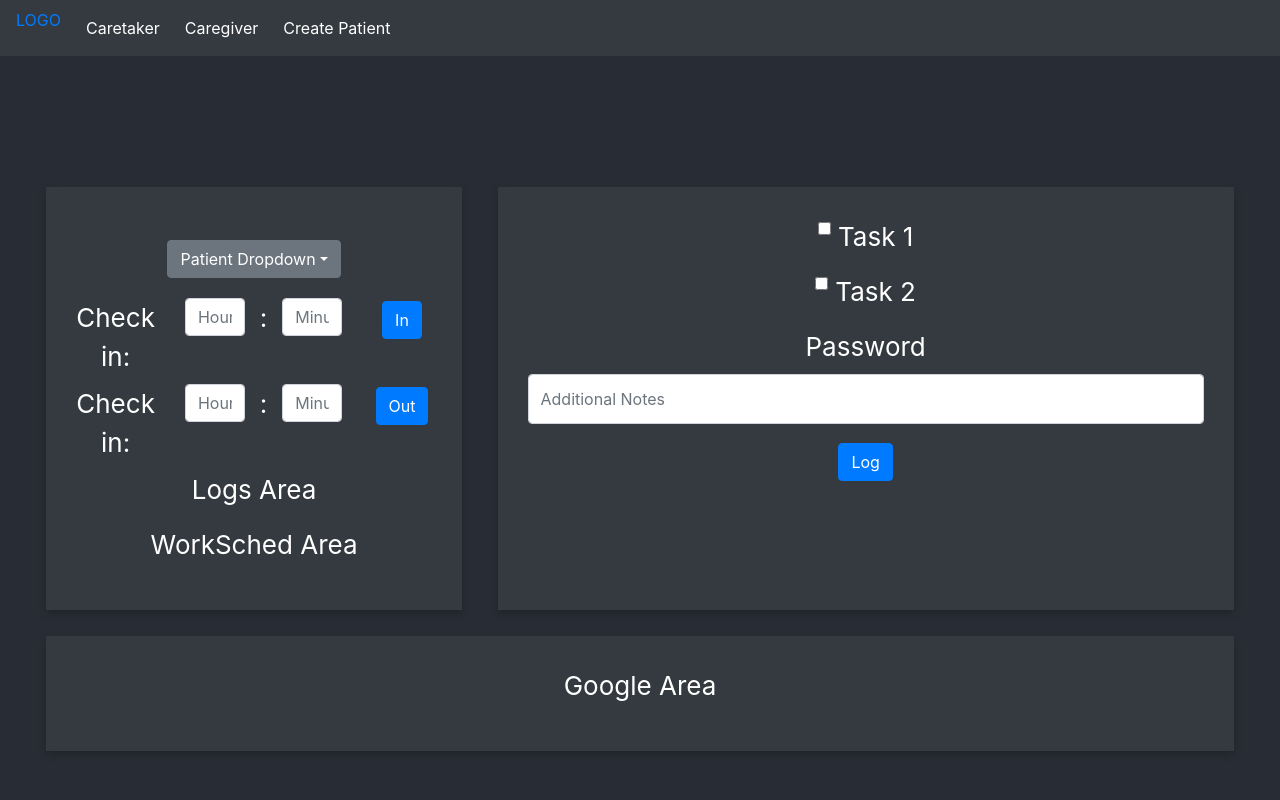
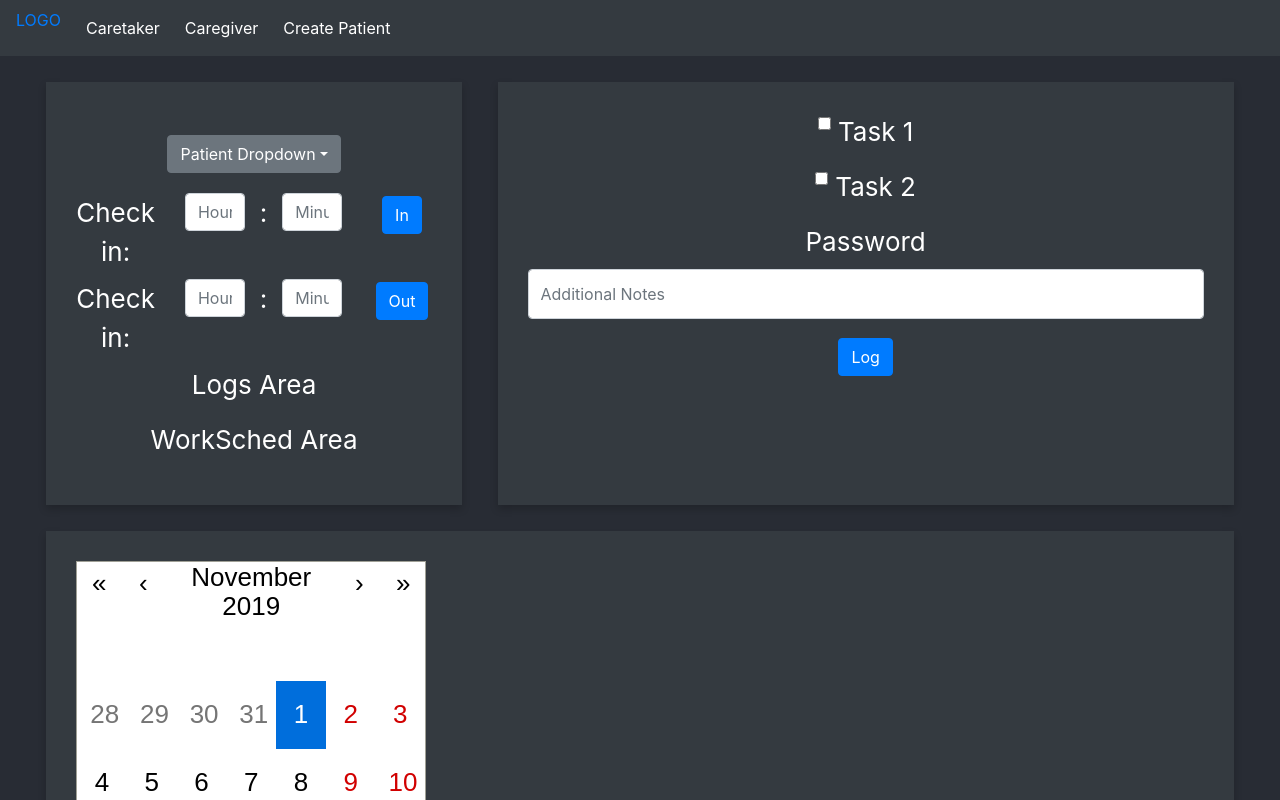
Before and after one commit to rennemannd/MERN-Heroku-Template, a React (Create React App) app in the folder client/: page /Caregiver in a window 1280 px wide. Shown: the top 800 px of the page. Built offline with nearby package versions, Linux system fonts and the light colour scheme.

Commit message:
added calendar

```diff
--- /dev/null
+++ b/client/src/components/AppCalendar.js
@@ -0,0 +1,23 @@
+import React, { Component } from 'react';
+import Calendar from 'react-calendar';
+
+class AppCalendar extends Component {
+  state = {
+    date: new Date(),
+  }
+
+  onChange = date => this.setState({ date })
+
+  render() {
+    return (
+      <div>
+        <Calendar
+          onChange={this.onChange}
+          value={this.state.date}
+        />
+      </div>
+    );
+  }
+}
+
+export default AppCalendar;
--- a/client/src/components/GoogleArea.js
+++ /dev/null
@@ -1,13 +0,0 @@
-import React from 'react';
-
-class GoogleArea extends React.Component {
-    render() {
-      return (
-        <div>
-          <p>Google Area</p>
-        </div>
-      )
-    }
-}
-
-export default GoogleArea;
--- a/client/src/views/Caregiver/Caregiver.js
+++ b/client/src/views/Caregiver/Caregiver.js
@@ -4,7 +4,7 @@
 import RecentLogs from './RecentLogs.js'
 import WorkSched from './WorkSchedule.js'
 import CaregiverCheckboxArea from './CaregiverCheckboxArea.js';
-import GoogleArea from '../../components/GoogleArea.js';
+import GoogleArea from '../../components/AppCalendar.js';
 import '../../stylesheets/Caregiver.css';
 
 function Caregiver() {
--- a/package.json
+++ b/package.json
@@ -36,6 +36,7 @@
     "popper": "^1.0.1",
     "popper.js": "^1.16.0",
     "react-bootstrap": "^1.0.0-beta.14",
+    "react-calendar": "^2.19.2",
     "should": "^13.2.3",
     "supertest": "^4.0.2"
   },
```
Also changed, not shown: 1 other file (tests, documents, lock files or other folders).
